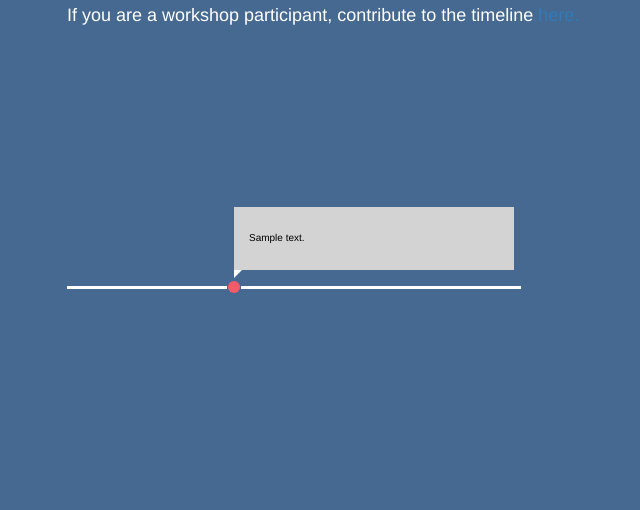
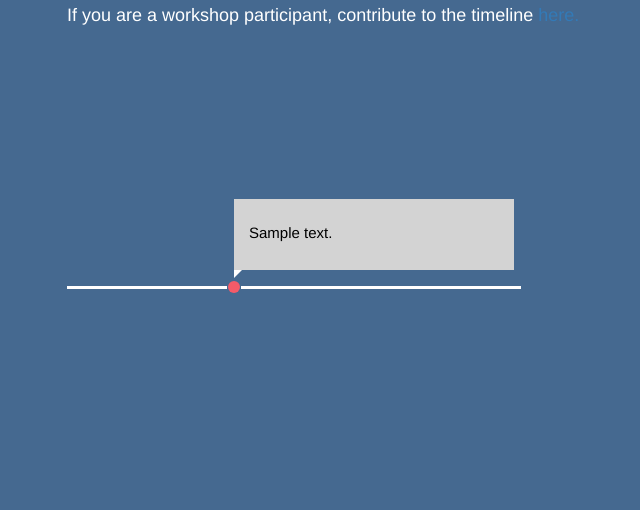
Before and after one commit to harshita-gupta/thinking-queerly-timeline, a Flask app: a page that uses app/templates/base.html in a window 1280 px wide. Shown: the part 235-745 px from the top of the page, without its empty margins (3-643 px from the left). Run offline with Flask 2, Linux system fonts and the light colour scheme; a user stored in the database is signed in; tables that the repository leaves empty hold one stand-in row (values such as "Sample post"); some libraries are stand-ins or nearby versions.

Commit message:
font adjustments

```diff
--- a/app/static/timeline-styles.css
+++ b/app/static/timeline-styles.css
@@ -93,7 +93,7 @@ body {
   left: calc(100% + 7px);
   width: 280px;
   padding: 15px;
-  font-size: 1rem;
+  font-size: 1.5rem;
   white-space: normal;
   color: black;
   background: white;
@@ -136,7 +136,7 @@ body {
 
 .timeline time {
   display: block;
-  font-size: 1.2rem;
+  font-size: 2rem;
   font-weight: bold;
   margin-bottom: 8px;
 }
```
